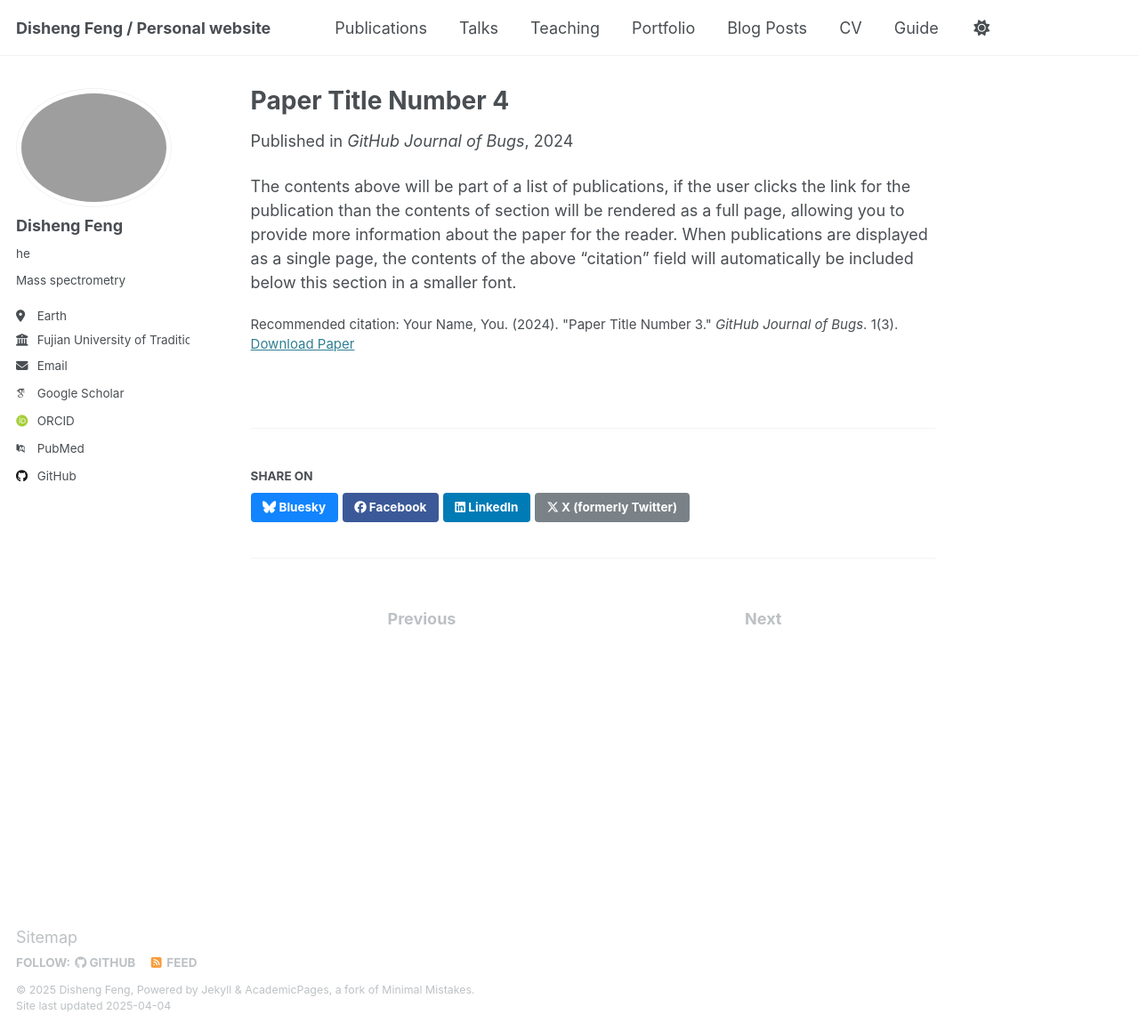
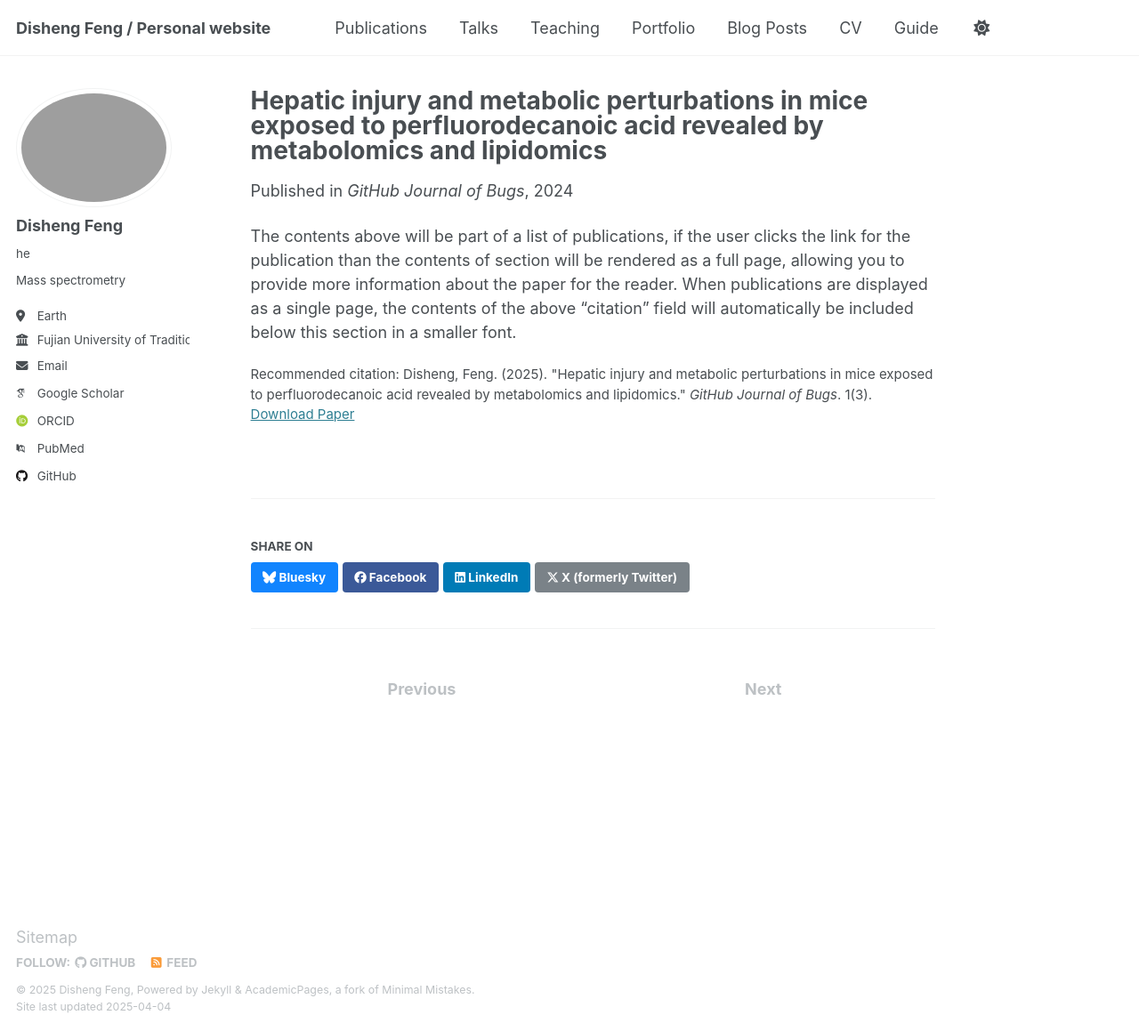
Before and after one commit to yuzhounaut/yuzhounaut.github.io, a Jekyll site: the page built from _publications/2024-02-17-paper-title-number-4.md, in a window 1280 px wide and 1159 px high. Shown: the whole window at 89% size. Built offline with Jekyll 4.4.1, drawn with Linux system fonts in a browser that asks for light colours; some web fonts are replaced.

Commit message:
Update 2024-02-17-paper-title-number-4.md

```diff
--- a/_publications/2024-02-17-paper-title-number-4.md
+++ b/_publications/2024-02-17-paper-title-number-4.md
@@ -1,13 +1,13 @@
 ---
-title: "Paper Title Number 4"
+title: "Hepatic injury and metabolic perturbations in mice exposed to perfluorodecanoic acid revealed by metabolomics and lipidomics"
 collection: publications
-category: conferences
-permalink: /publication/2024-02-17-paper-title-number-4
+category: journal
+permalink: /publication/2024-12-paper-title-number-4
 excerpt: 'This paper is about fixing template issue #693.'
 date: 2024-02-17
 venue: 'GitHub Journal of Bugs'
-paperurl: 'http://academicpages.github.io/files/paper3.pdf'
-citation: 'Your Name, You. (2024). &quot;Paper Title Number 3.&quot; <i>GitHub Journal of Bugs</i>. 1(3).'
+paperurl: '[http://academicpages.github.io/files/paper3.pdf](https://www.sciencedirect.com/science/article/pii/S0147651324015513)'
+citation: 'Disheng, Feng. (2025). &quot;Hepatic injury and metabolic perturbations in mice exposed to perfluorodecanoic acid revealed by metabolomics and lipidomics.&quot; <i>GitHub Journal of Bugs</i>. 1(3).'
 ---
 
 The contents above will be part of a list of publications, if the user clicks the link for the publication than the contents of section will be rendered as a full page, allowing you to provide more information about the paper for the reader. When publications are displayed as a single page, the contents of the above "citation" field will automatically be included below this section in a smaller font.
```
